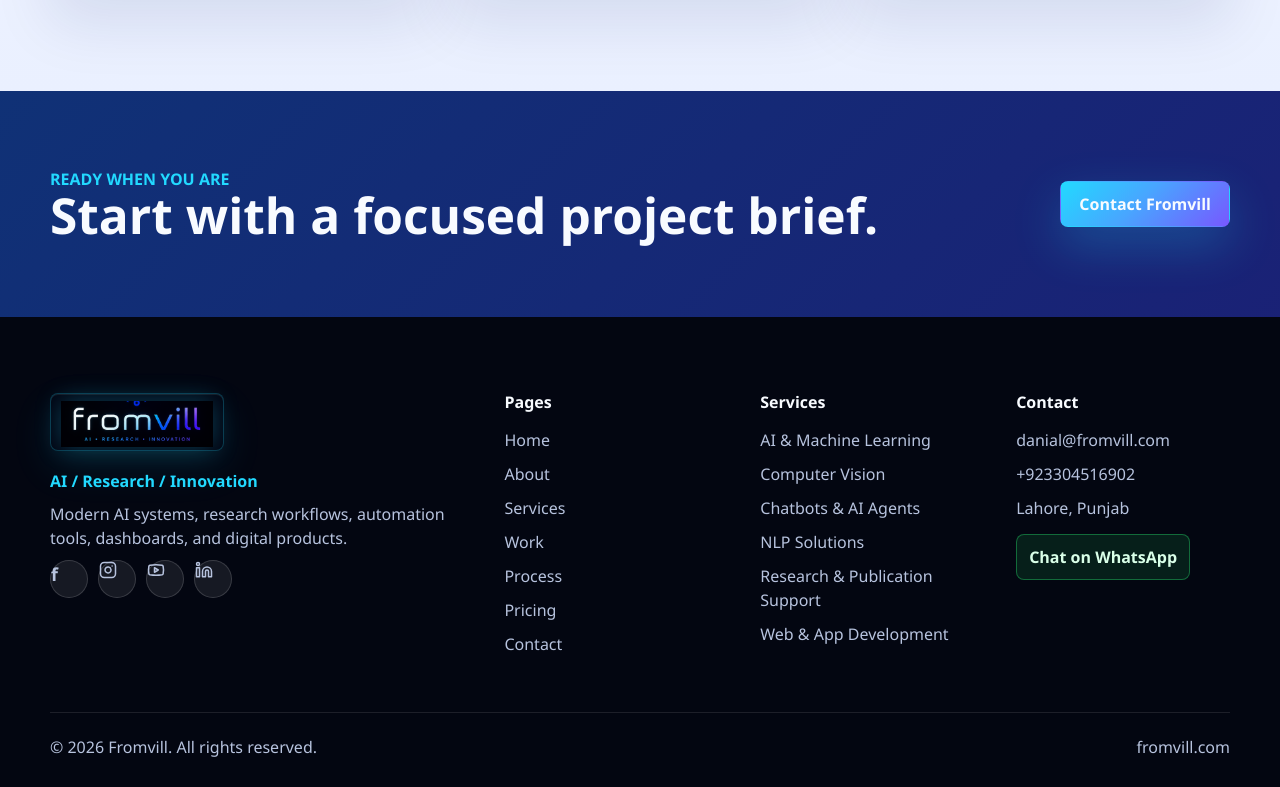
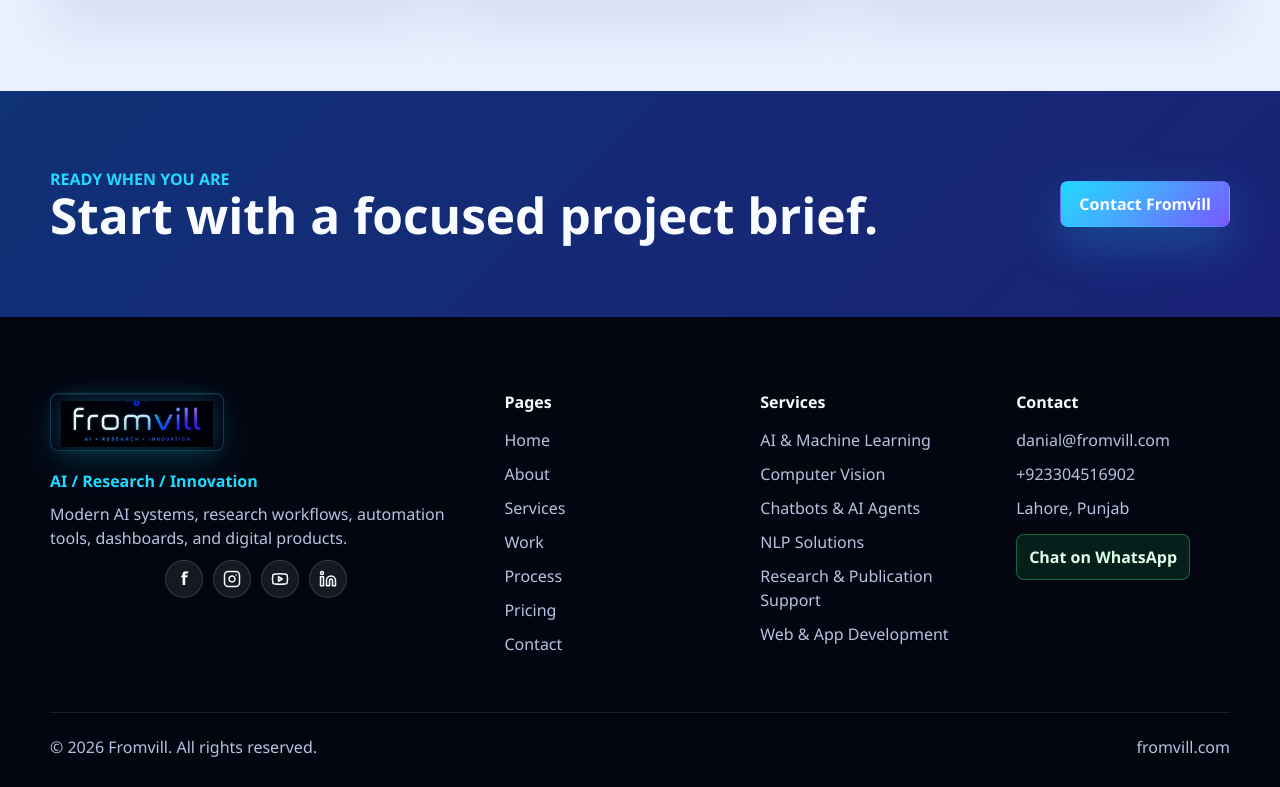
Before and after one commit to DanialQureshi26/fromvill-website-new, a React (Vite) app: page / in a window 1280 px wide. Shown: the part 1600-2387 px from the top of the page. Built offline with nearby package versions, Linux system fonts and the light colour scheme.

Commit message:
Center footer social icons

```diff
--- a/src/styles.css
+++ b/src/styles.css
@@ -1252,6 +1252,24 @@
   color: var(--cyan);
 }
 
+.footer-brand .social-links {
+  width: min(100%, 420px);
+  justify-content: center;
+}
+
+.footer-grid .social-links a {
+  margin-bottom: 0;
+  display: inline-flex;
+  align-items: center;
+  justify-content: center;
+  color: var(--text);
+}
+
+.footer-grid .social-links span {
+  margin-bottom: 0;
+  color: inherit;
+}
+
 .footer-whatsapp {
   width: fit-content;
   margin-top: 14px;
```
